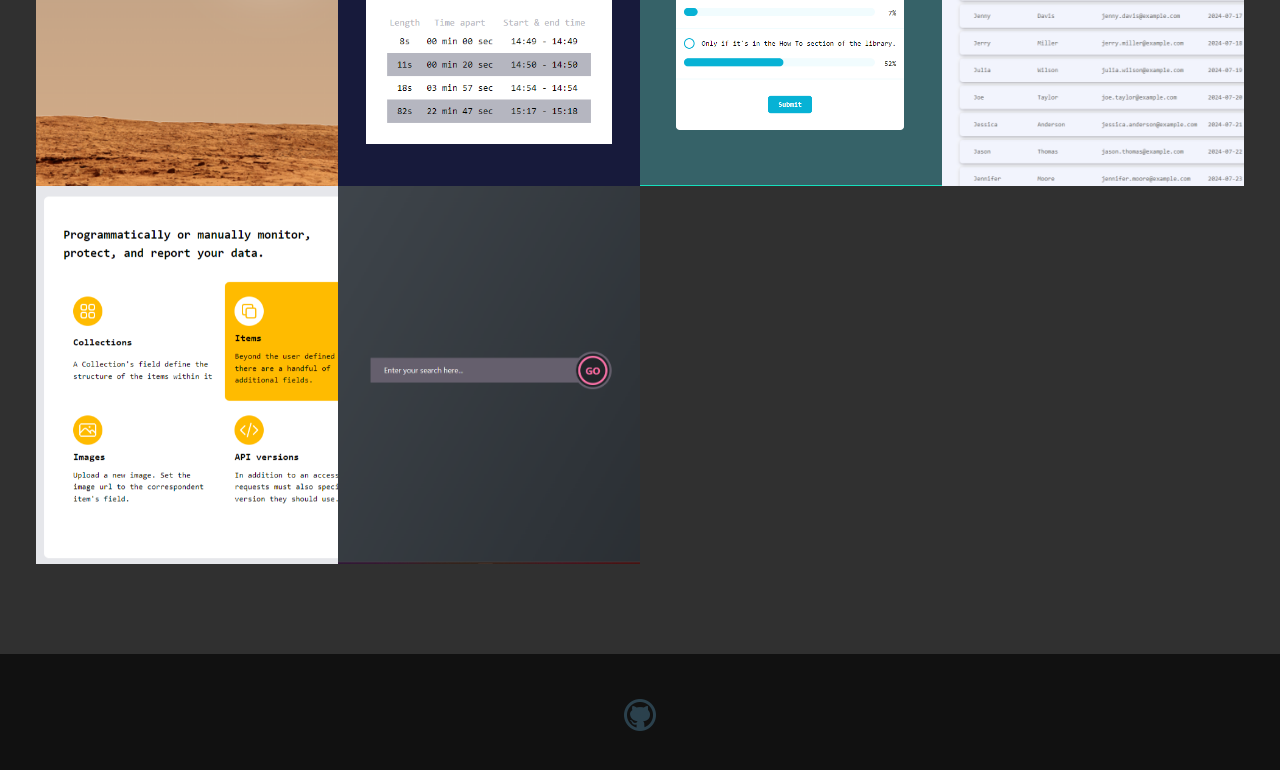
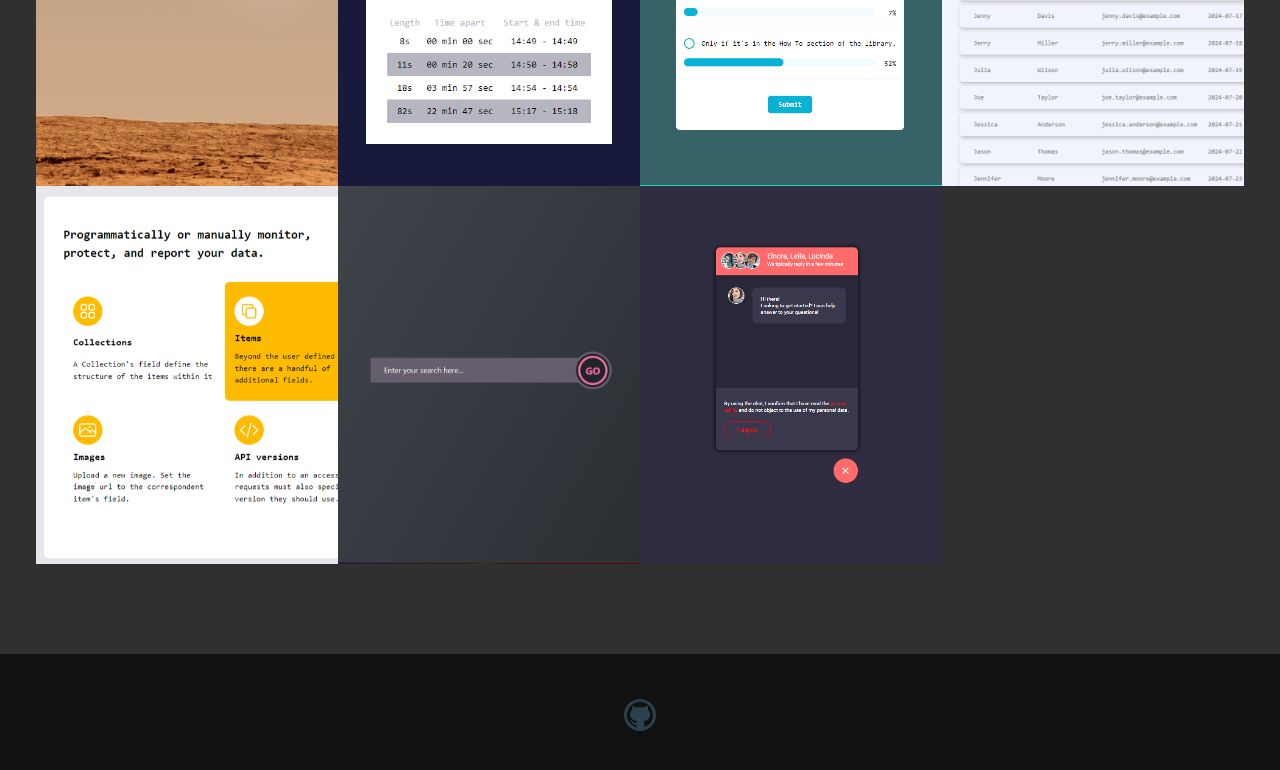
Before and after one commit to dimaklkn/portfolio, a React (Create React App) app: page / in a window 1280 px wide. Shown: the part 2460-3230 px from the top of the page. Built offline with nearby package versions, Linux system fonts and the light colour scheme.

Commit message:
added new project

```diff
--- a/src/data.js
+++ b/src/data.js
@@ -8,6 +8,7 @@ import votecard from "./images/votecard.png";
 import filterstable from "./images/filter-table.png";
 import cardSample02 from "./images/card-sample-02.png";
 import searchbar from "./images/searchbar.png";
+import chatbox from "./images/chatbox.png";
 
 const projectsData = [
   {
@@ -80,6 +81,13 @@ const projectsData = [
     projectLink: "https://searchbar23.netlify.app/",
     text: "Челлендж с icodethis.com",
   },
+  {
+    id: "chatbox",
+    title: "CSS HTML сниппет",
+    image: chatbox,
+    projectLink: "https://chatbox23.netlify.app/",
+    text: "Челлендж с icodethis.com",
+  },
 ];
 
 export default projectsData;
```
Also changed, not shown: src/images/chatbox.png (added).
